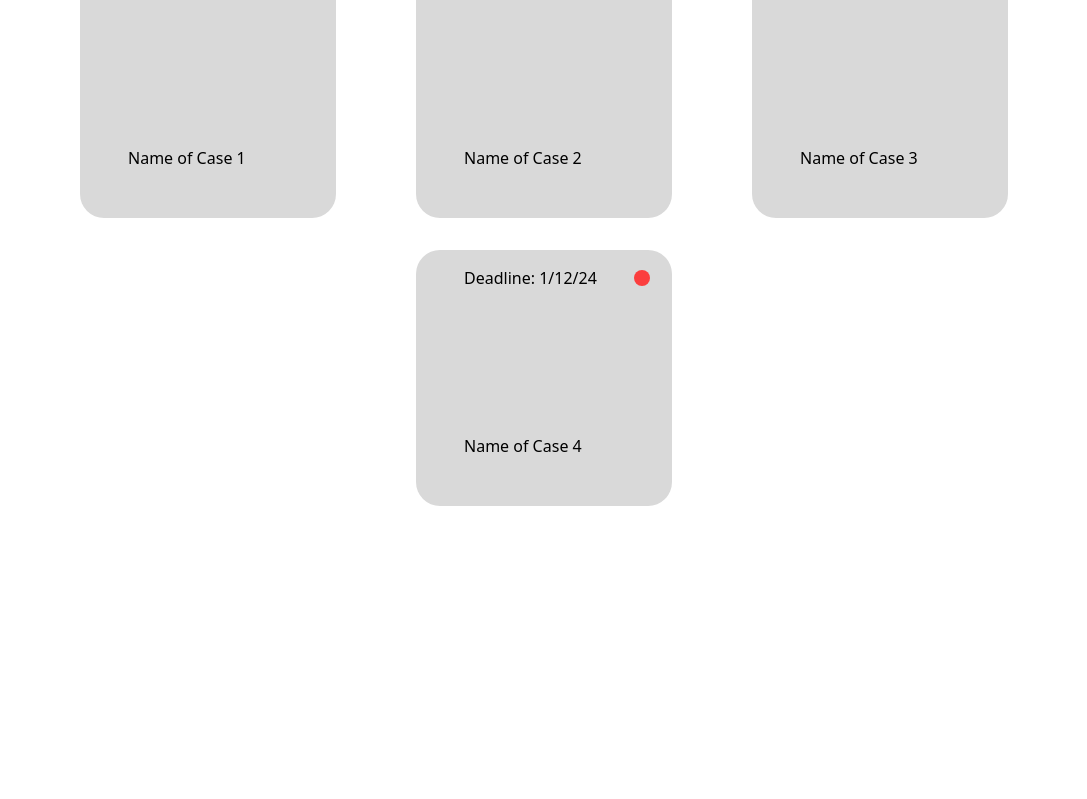
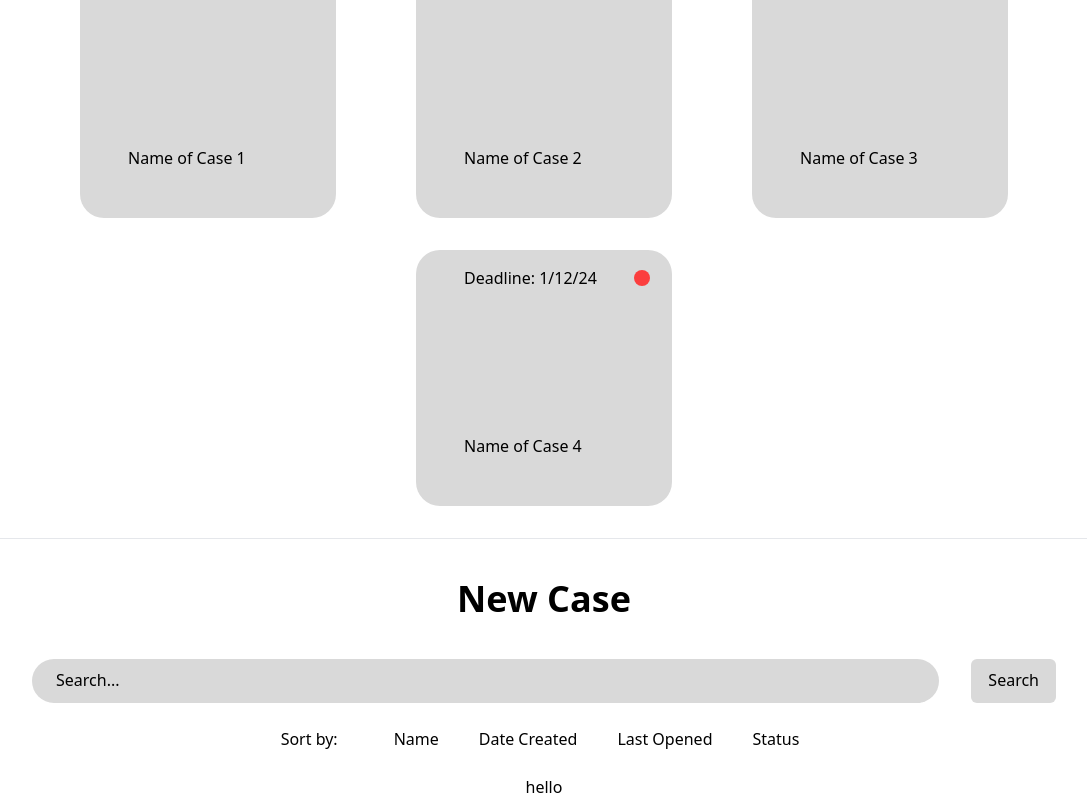
Before and after one commit to Smart-Attorney/smart-attorney-frontend, a React (Vite) app: page / in a window 1280 px wide. Shown: the part 286-1085 px from the top of the page, without its empty margins (96-1183 px from the left). Before the commit the page ends 800 px from the top, so only its background shows below. Built offline with nearby package versions, Linux system fonts and the light colour scheme.

Commit message:
feat: add NewCase page and refactor SortBar to be reusable

```diff
--- a/src/App.tsx
+++ b/src/App.tsx
@@ -1,9 +1,12 @@
 import Dashboard from "./Dashboard";
+import NewCase from "./NewCase";
 
 function App() {
 	return (
 		<>
 			<Dashboard />
+			<hr className="mt-8" />
+			<NewCase />
 		</>
 	);
 }
--- a/src/Dashboard.tsx
+++ b/src/Dashboard.tsx
@@ -1,14 +1,17 @@
 import CaseFolder from "./CaseFolder";
 import SearchBar from "./SearchBar";
 import SortBar from "./SortBar";
+import dashboardOptions from "./DashboardSortOptions";
 
 function Dashboard() {
 	return (
 		<div className="flex flex-col items-center gap-5 w-[80%] mx-auto">
 			<h1 className="pt-10 pb-5 text-4xl font-bold">Case Dashboard</h1>
 			<SearchBar />
+
 			<div className="flex flex-row items-center justify-between w-full gap-8">
-				<SortBar />
+				<SortBar options={dashboardOptions} />
+
 				<button
 					className="bg-[#D9D9D9] h-11 rounded-md w-28 min-w-[100px] flex justify-center items-center pb-[2px]"
 					type="button"
@@ -16,6 +19,7 @@ function Dashboard() {
 					<span>New Case</span>
 				</button>
 			</div>
+
 			<CaseFolder />
 		</div>
 	);
--- /dev/null
+++ b/src/DashboardSortOptions.ts
@@ -0,0 +1,15 @@
+interface Options {
+	clicked: boolean;
+	name: string;
+}
+
+const dashboardOptions: Options[] = [
+	{ clicked: false, name: "Name" },
+	{ clicked: false, name: "Date Created" },
+	{ clicked: false, name: "Last Opened" },
+	{ clicked: false, name: "Open Cases" },
+	{ clicked: false, name: "Deadline" },
+	{ clicked: false, name: "Labels" },
+];
+
+export default dashboardOptions;
--- /dev/null
+++ b/src/NewCase.tsx
@@ -0,0 +1,16 @@
+import SearchBar from "./SearchBar";
+import SortBar from "./SortBar";
+import newCaseSortOptions from "./NewCaseSortOptions";
+
+function NewCase() {
+	return (
+		<div className="flex flex-col items-center gap-5 w-[80%] mx-auto">
+			<h1 className="pt-10 pb-5 text-4xl font-bold">New Case</h1>
+			<SearchBar />
+			<SortBar options={newCaseSortOptions} />
+			<p>hello</p>
+		</div>
+	);
+}
+
+export default NewCase;
--- a/src/SortBar.tsx
+++ b/src/SortBar.tsx
@@ -6,17 +6,12 @@ interface Options {
 	name: string;
 }
 
-const options: Options[] = [
-	{ clicked: false, name: "Name" },
-	{ clicked: false, name: "Date Created" },
-	{ clicked: false, name: "Last Opened" },
-	{ clicked: false, name: "Open Cases" },
-	{ clicked: false, name: "Deadline" },
-	{ clicked: false, name: "Labels" },
-];
+function SortBar({ options }: { options: Options[] }) {
+	const optionsArray = options.map((option) => {
+		return option;
+	});
 
-function SortBar() {
-	const [sortOptions, setSortOptions] = useState(options);
+	const [sortOptions, setSortOptions] = useState<Options[]>(optionsArray);
 
 	const handleClick = (event: React.MouseEvent<HTMLParagraphElement>) => {
 		const { id } = event.target as HTMLParagraphElement;
--- /dev/null
+++ b/src/newCaseSortOptions.ts
@@ -0,0 +1,13 @@
+interface Options {
+	clicked: boolean;
+	name: string;
+}
+
+const newCaseSortOptions: Options[] = [
+	{ clicked: false, name: "Name" },
+	{ clicked: false, name: "Date Created" },
+	{ clicked: false, name: "Last Opened" },
+	{ clicked: false, name: "Status" },
+];
+
+export default newCaseSortOptions;
```
